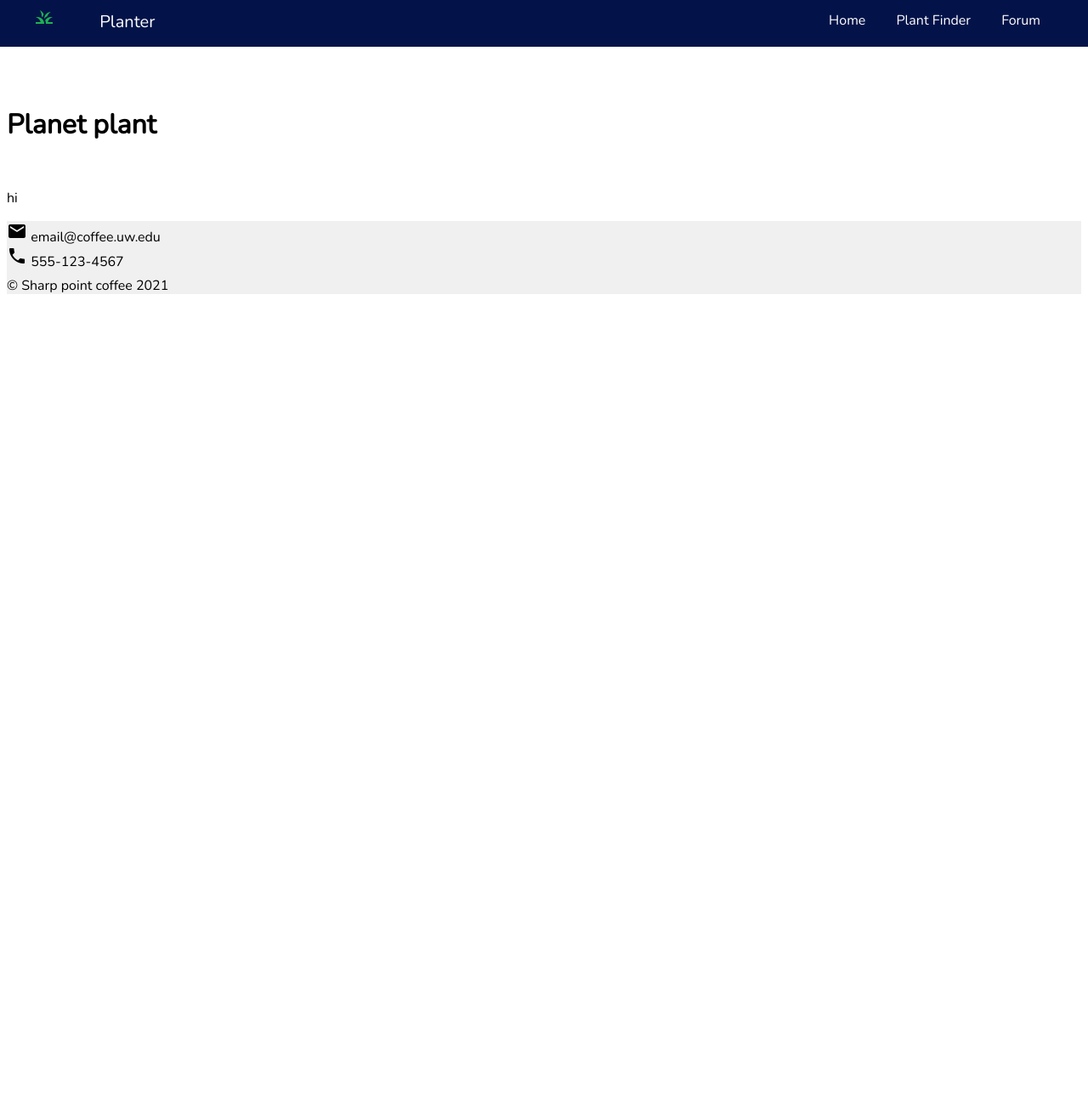
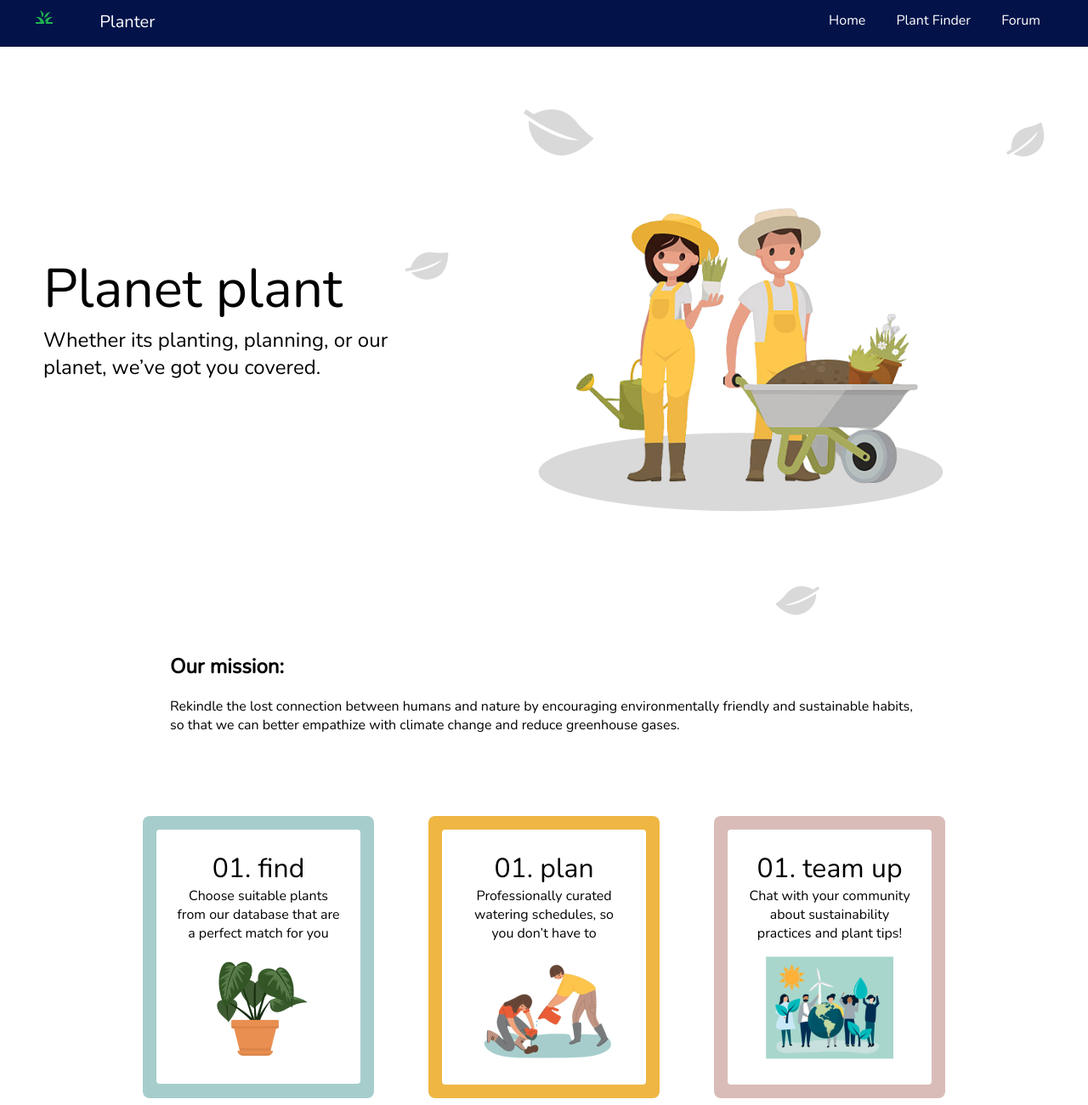
Before and after one commit to info340-su23/Planter, a plain HTML site: page webapp/index.html in a window 1280 px wide. Shown: the top 1300 px of the page at 85% size. Before the commit the page ends 800 px from the top, so only its background shows below. Drawn offline with nearby package versions, Linux system fonts and the light colour scheme.

Commit message:
rudimentary home page added

```diff
--- a/webapp/css/style.css
+++ b/webapp/css/style.css
@@ -181,3 +181,73 @@ footer p {
 footer p:last-child {
     padding-top: 8px;
 }
+
+/* Home page content */
+.hp-card-container {
+  background-color: white;
+  width:240px;
+  text-align: center;
+  justify-content: center;
+  padding: 24px;
+  border-radius: 4px;
+}
+
+.hp-card-find {
+  margin-right: 64px;
+  background-color: #A6CDCC;
+  width: 272px;
+  padding: 16px;
+  border-radius: 8px;
+}
+
+.hp-card-plan {
+  margin-right: 64px;
+  background-color: #efb643;
+  width: 272px;
+  padding: 16px;
+  border-radius: 8px;
+}
+
+.hp-card-team {
+
+  background-color: #d9bcb8;
+  width: 272px;
+  padding: 16px;
+  border-radius: 8px;
+}
+
+.hp-card-title {
+  font-size: 32px;
+}
+
+.hp-card-image {
+  padding-top: 16px;
+}
+
+.hp-cards {
+  display: flex;
+  justify-content: center;
+  margin-bottom: 8em;
+}
+
+.hp-mission {
+  margin-left: 12em;
+  margin-right: 12em;
+  margin-bottom: 6em;
+}
+
+.hp-eyecatch {
+  font-size: 64px;
+}
+
+.hp-statement {
+  margin-top: 8em;
+  font-size: 24px;
+  width: 424px;
+}
+
+.banner {
+  display: flex;
+  justify-content: center;
+
+}
--- a/webapp/index.html
+++ b/webapp/index.html
@@ -26,17 +26,57 @@
       </ul>
     </nav>
 
-    <!--Page Title/Header-->
+    <!--Page Title/Header/Banner-->
     <header>
-        <div>
-          <h1>Planet plant</h1>
+        <div class="banner">
+          <div class="hp-statement">
+            <div class="hp-eyecatch">Planet plant</div>
+            <div>Whether its planting, planning, or our planet, we’ve got you covered. </div>
+          </div>
+          <img src="img/hp-banner.png" alt="plant image">
         </div>
     </header>
 
     <!-- Body -->
     <main>
       <section>
-        <p>hi</p>
+        <!-- Mission statement -->
+        <div class="hp-mission">
+          <div class="hp-mission-statement"></div><H2>Our mission:</H2>
+          <p>Rekindle the lost connection between humans and nature by encouraging environmentally friendly and sustainable habits, so that we can better empathize with climate change and reduce greenhouse gases.</p>
+        </div>
+
+
+        <!-- Cards -->
+        <div class="hp-cards">
+          <!-- Card 1. Find -->
+            <div class="hp-card-find">
+                <div class="hp-card-container">
+                  <div class="hp-card-title"> 01. find </div>
+                  <div class="hp-card-body"> Choose suitable plants from our database that are a perfect match for you</div>
+                  <div class="hp-card-image"><img src="img/plant.png" alt="plant image"></div>
+                </div>
+            </div>
+
+          <!-- Card 2. Plan -->
+          <div class="hp-card-plan">
+            <div class="hp-card-container">
+              <div class="hp-card-title"> 01. plan </div>
+              <div class="hp-card-body"> Professionally curated watering schedules, so you don’t have to</div>
+              <div class="hp-card-image"><img src="img/plan-img.png" alt="watering image"></div>
+            </div>
+          </div>
+
+          <!-- Card 3. Team up -->
+          <div class="hp-card-team">
+            <div class="hp-card-container">
+              <div class="hp-card-title"> 01. team up </div>
+              <div class="hp-card-body"> Chat with your community about sustainability practices and plant tips!</div>
+              <div class="hp-card-image"><img src="img/teamup.png" alt="people around the globe image"></div>
+            </div>
+          </div>
+      </div>
+
 
       </section>
     </main>
```
Also changed, not shown: webapp/img/hp-banner.png (added), webapp/img/plan-img.png (added), webapp/img/teamup.png (added).
